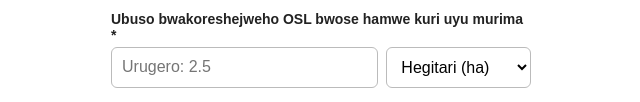
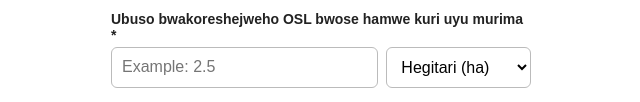
Before and after one commit to gilbertoathafrica/location, a plain HTML site: page index.html in a window 1280 px wide. Shown: the part 690-792 px from the top of the page, 319-959 px from the left. Drawn offline with Linux system fonts and the light colour scheme.

Commit message:
Update index.html

```diff
--- a/index.html
+++ b/index.html
@@ -90,7 +90,7 @@
 
   <label for="area">Ubuso bwakoreshejweho OSL bwose hamwe kuri uyu murima *</label>
   <div class="row">
-    <input id="area" type="number" min="0" step="any" inputmode="decimal" placeholder="Urugero: 2.5">
+    <input id="area" type="number" min="0" step="any" inputmode="decimal" placeholder="Example: 2.5">
     <select id="unit">
       <option value="ha">Hegitari (ha)</option>
       <option value="ari">Ari (a)</option>
```
